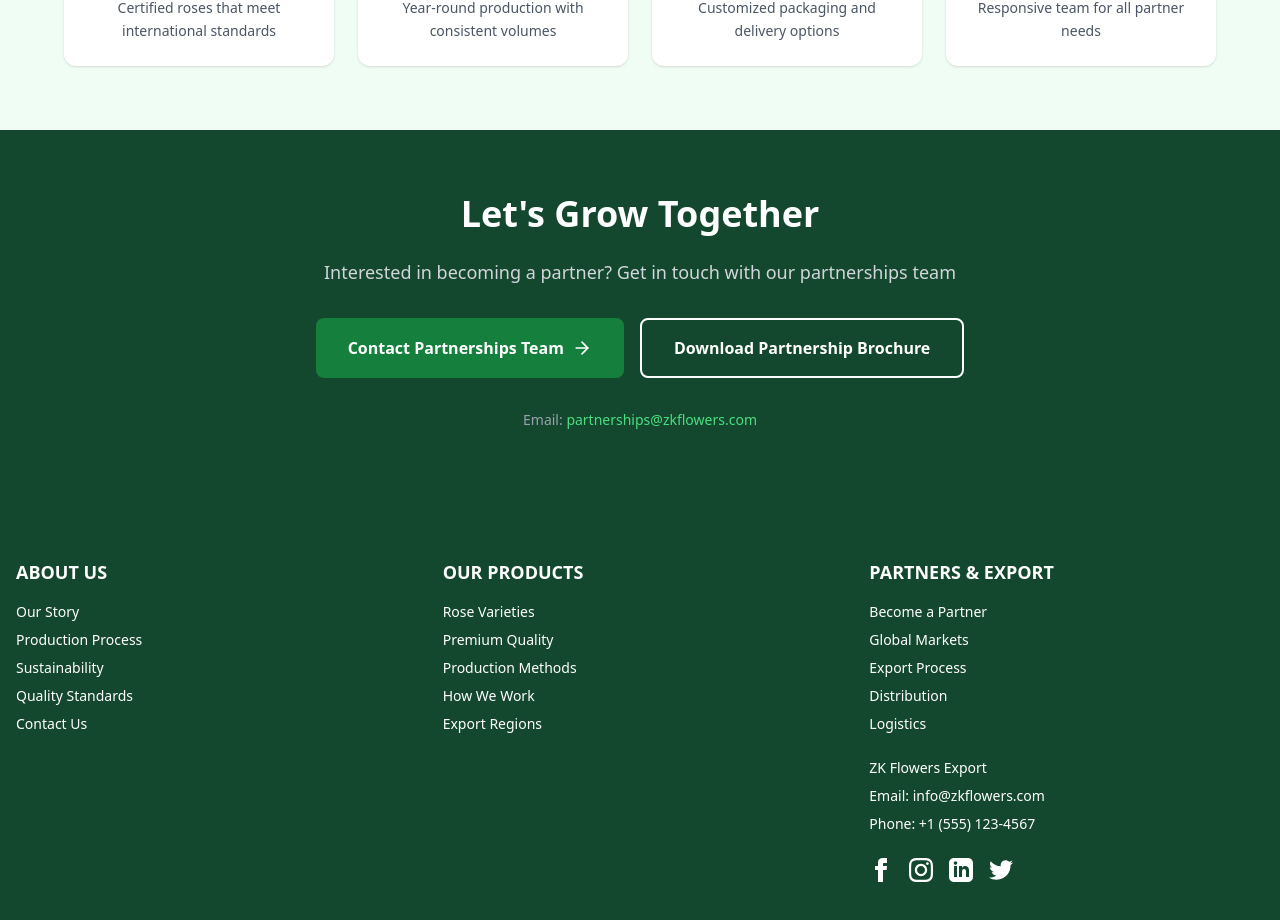
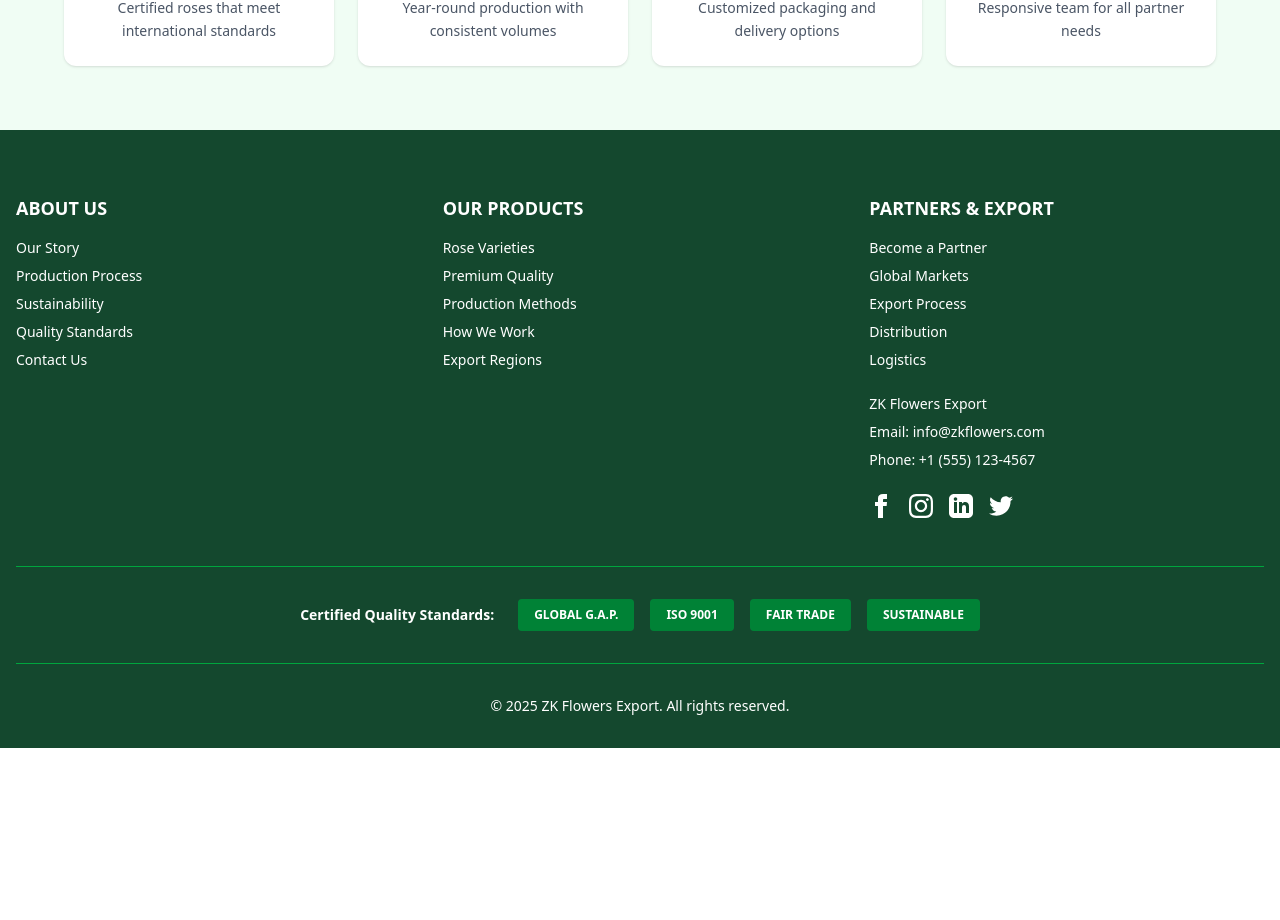
Before and after one commit to KeniKT/zk-flowers, a React (Vite) app: page /partners in a window 1280 px wide. Shown: the part 4491-5411 px from the top of the page. After the commit the page ends 5239 px from the top, so only its background shows below. Built offline with nearby package versions, Linux system fonts and the light colour scheme.

Commit message:
partner page update

```diff
--- a/src/pages/partners/OurPartners.jsx
+++ b/src/pages/partners/OurPartners.jsx
@@ -4,7 +4,7 @@ import PartnershipValues from "./components/PartnershipValues";
 import PartnersShowcase from "./components/PartnersShowcase";
 import BecomePartner from "./components/BecomePartner";
 import PartnerBenefits from "./components/PartnerBenefits";
-import CTASection from "./components/CTASection";
+
 
 export default function OurPartners() {
   return (
@@ -14,7 +14,7 @@ export default function OurPartners() {
       <PartnersShowcase />
       <BecomePartner />
       <PartnerBenefits />
-      <CTASection />
+
     </div>
   );
 }
```
